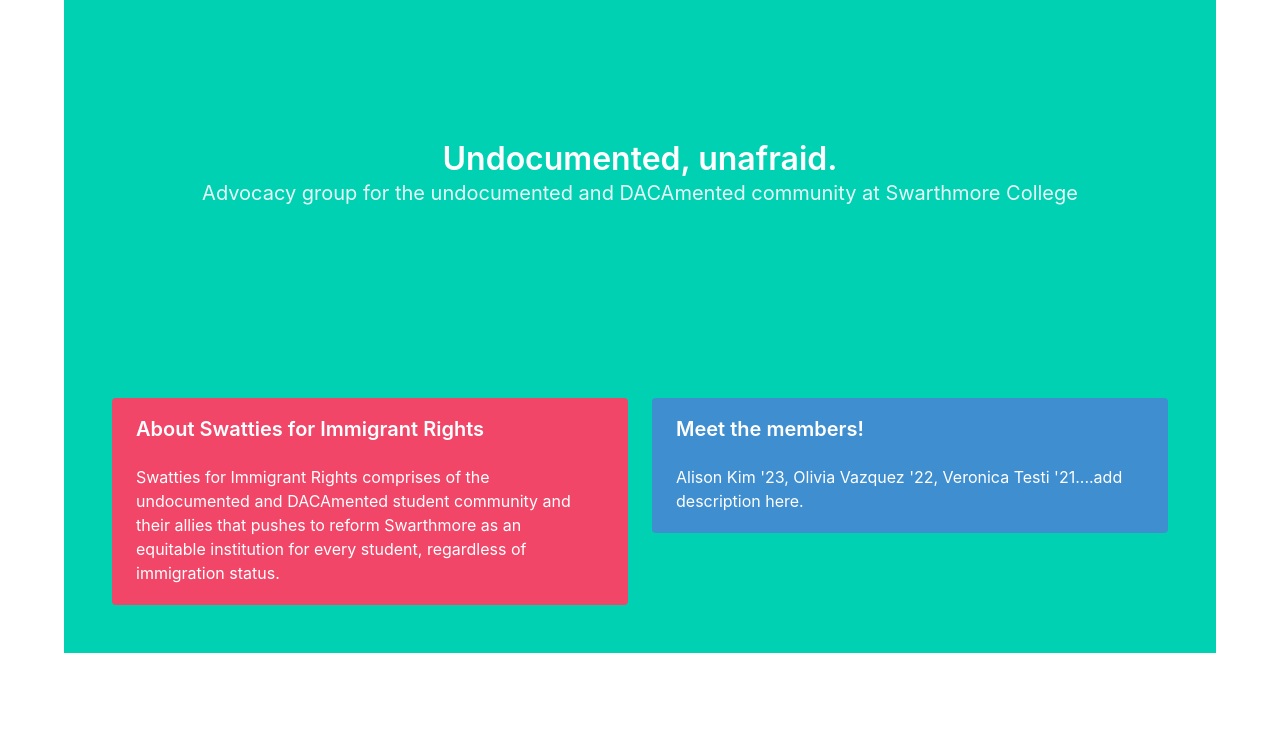
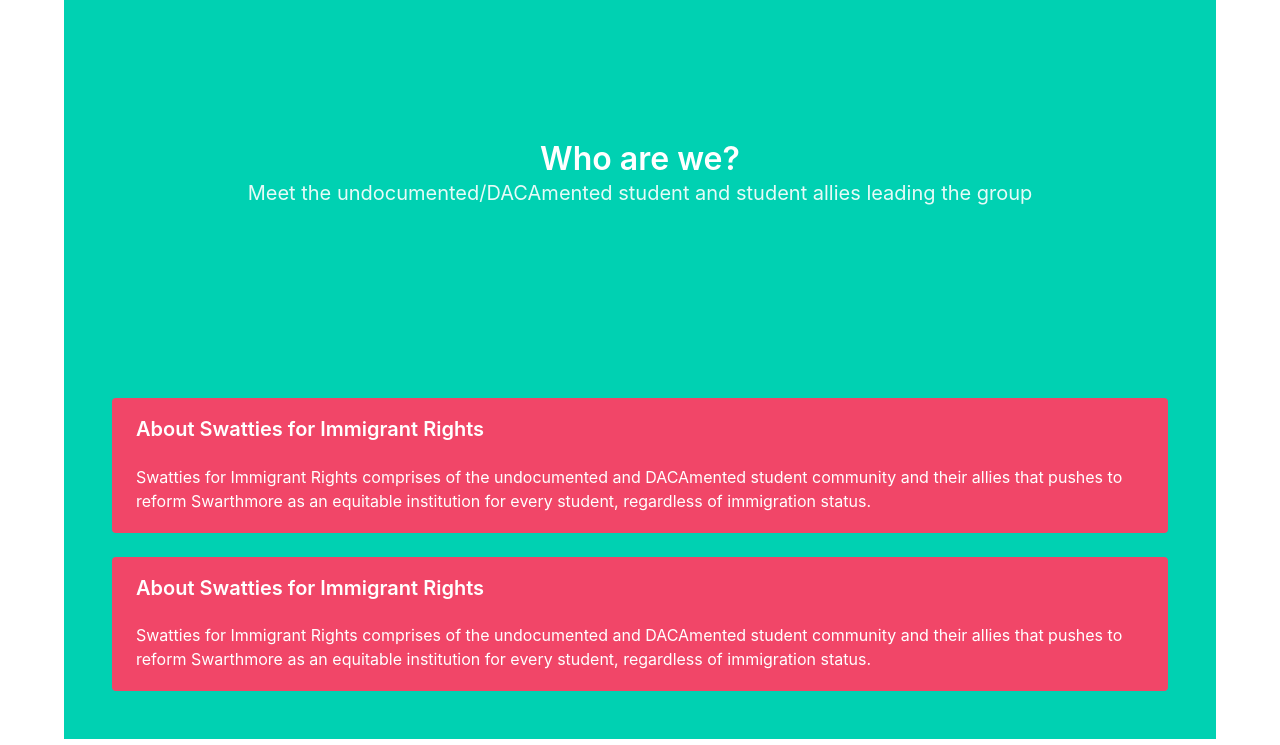
Before and after one commit to alisonkim12/SIR, a plain HTML site: page second.html in a window 1280 px wide. Shown: the part 55-800 px from the top of the page. Drawn offline with nearby package versions, Linux system fonts and the light colour scheme.

Commit message:
fixing the columns in the about us page

```diff
--- a/second.html
+++ b/second.html
@@ -57,10 +57,10 @@
         <div class="hero-body">
           <div class="container has-text-centered">
             <h1 class="title">
-              Undocumented, unafraid.
+              Who are we?
             </h1>
             <h2 class="subtitle">
-              Advocacy group for the undocumented and DACAmented community at Swarthmore College
+              Meet the undocumented/DACAmented student and student allies leading the group
             </h2>
           </div>
         </div>
@@ -78,15 +78,19 @@
                         </p>
                     </div>
                   </div>
+                </div>
+
+                <div class="columns">
                   <div class="column">
-                      <div class = "notification is-info">
-                        <h1 class = "title is-size-5">Meet the members!</h1>
-                          <p class = "is-size-6">
-                            Alison Kim '23, Olivia Vazquez '22, Veronica Testi '21....add description here.
-                          </p>
-                      </div>
+                    <div class = "notification is-danger">
+                      <h1 class = "title is-size-5">About Swatties for Immigrant Rights</h1>
+                        <p class = "is-size-6">
+                          Swatties for Immigrant Rights comprises of the undocumented and DACAmented student community and their allies that pushes to reform Swarthmore as an equitable institution for every student, regardless of immigration status.
+                        </p>
+                    </div>
                   </div>
                 </div>
+
               </div>
             </section>
           </body>
```
